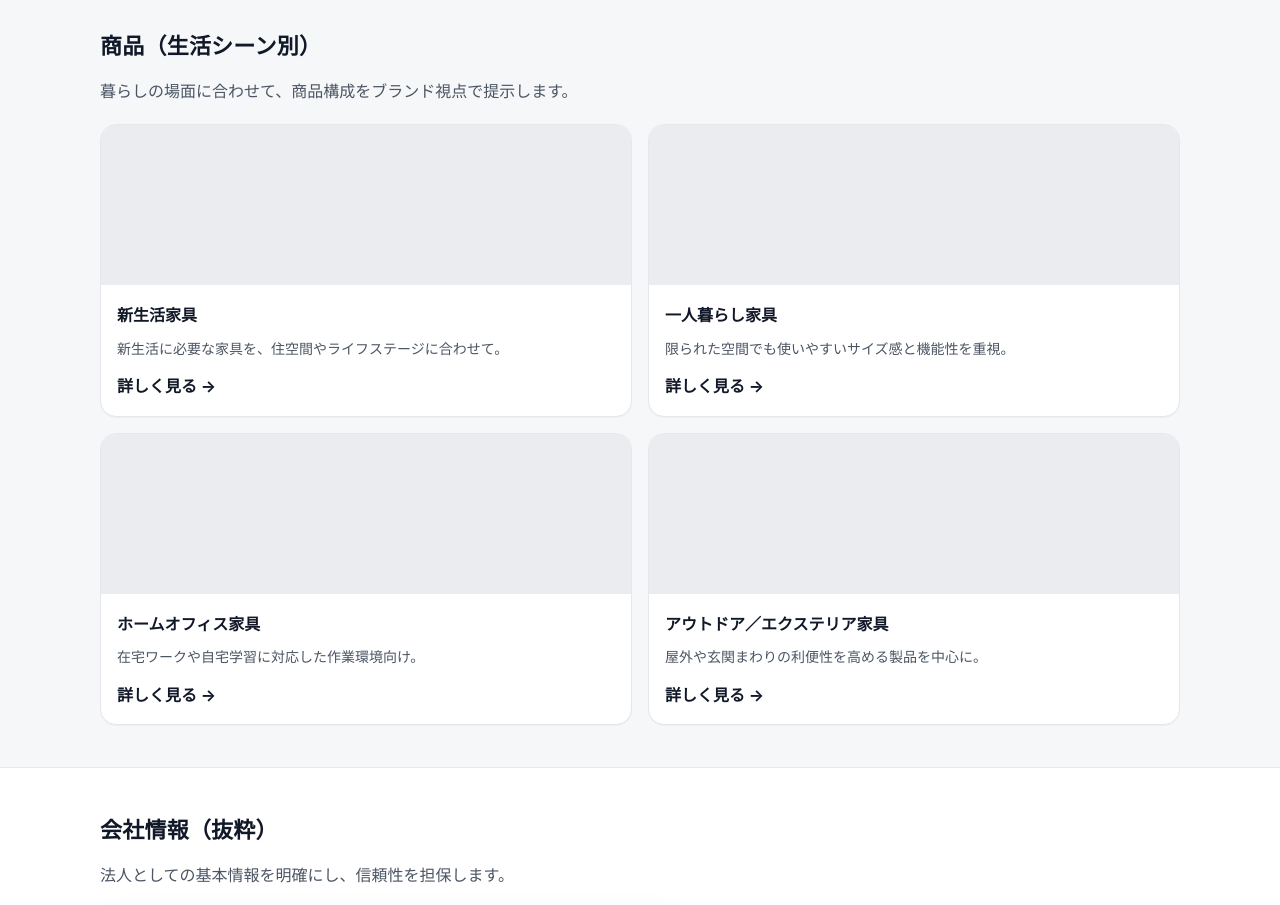
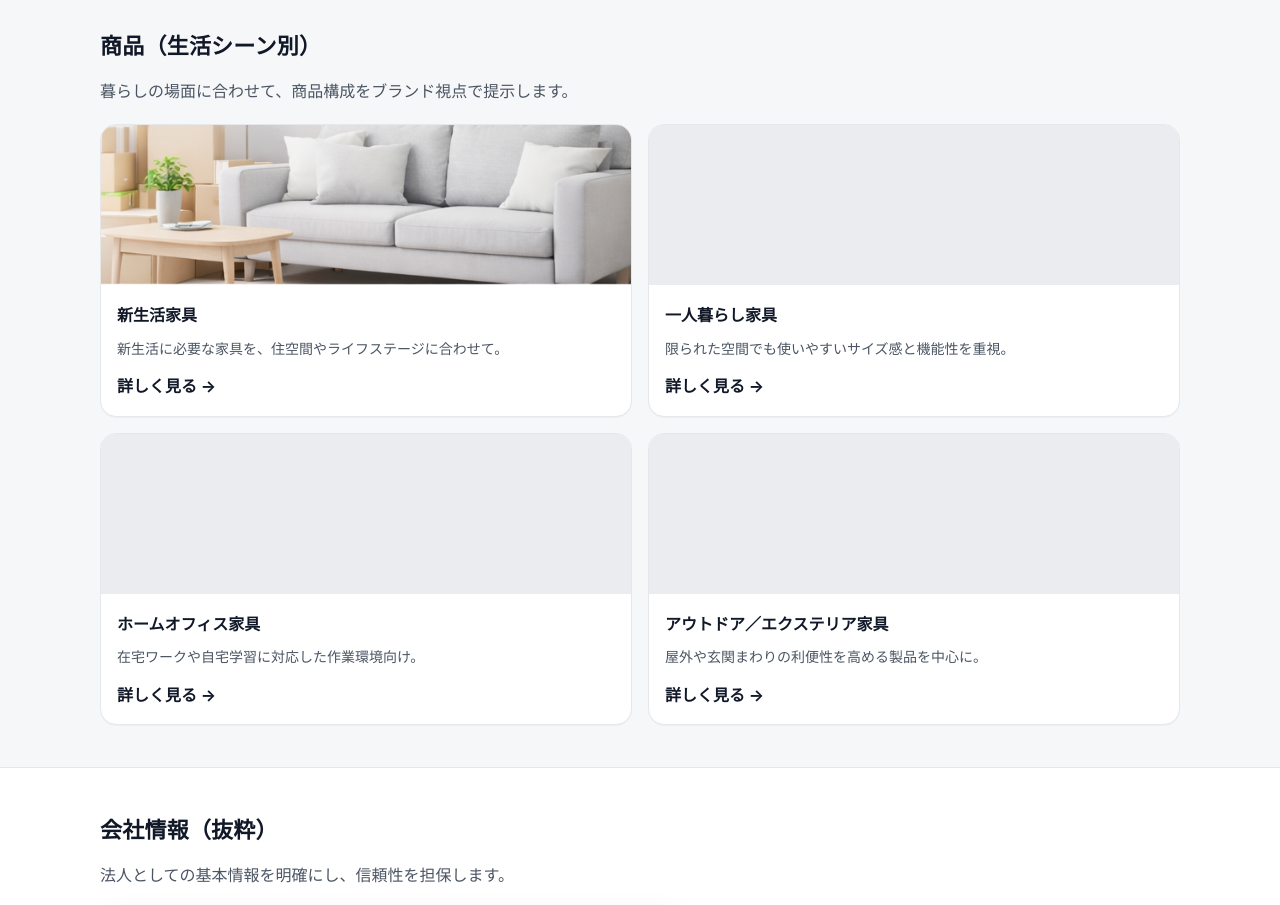
Before and after one commit to Retailpules/homepage, a plain HTML site: page index.html in a window 1280 px wide. Shown: the part 820-1725 px from the top of the page. Drawn offline with Linux system fonts and the light colour scheme.

Commit message:
Update index.html

```diff
--- a/index.html
+++ b/index.html
@@ -236,7 +236,7 @@
 
         <div class="grid-2">
           <a class="card scene-card" href="products.html#newlife">
-            <div class="scene-img" style="background-image:url('assets/scene-newlife.jpg')"></div>
+            <div class="scene-img" style="background-image:url('assets/newlife.png')"></div>
             <div class="scene-body">
               <h3>新生活家具</h3>
               <div class="one">新生活に必要な家具を、住空間やライフステージに合わせて。</div>
```
